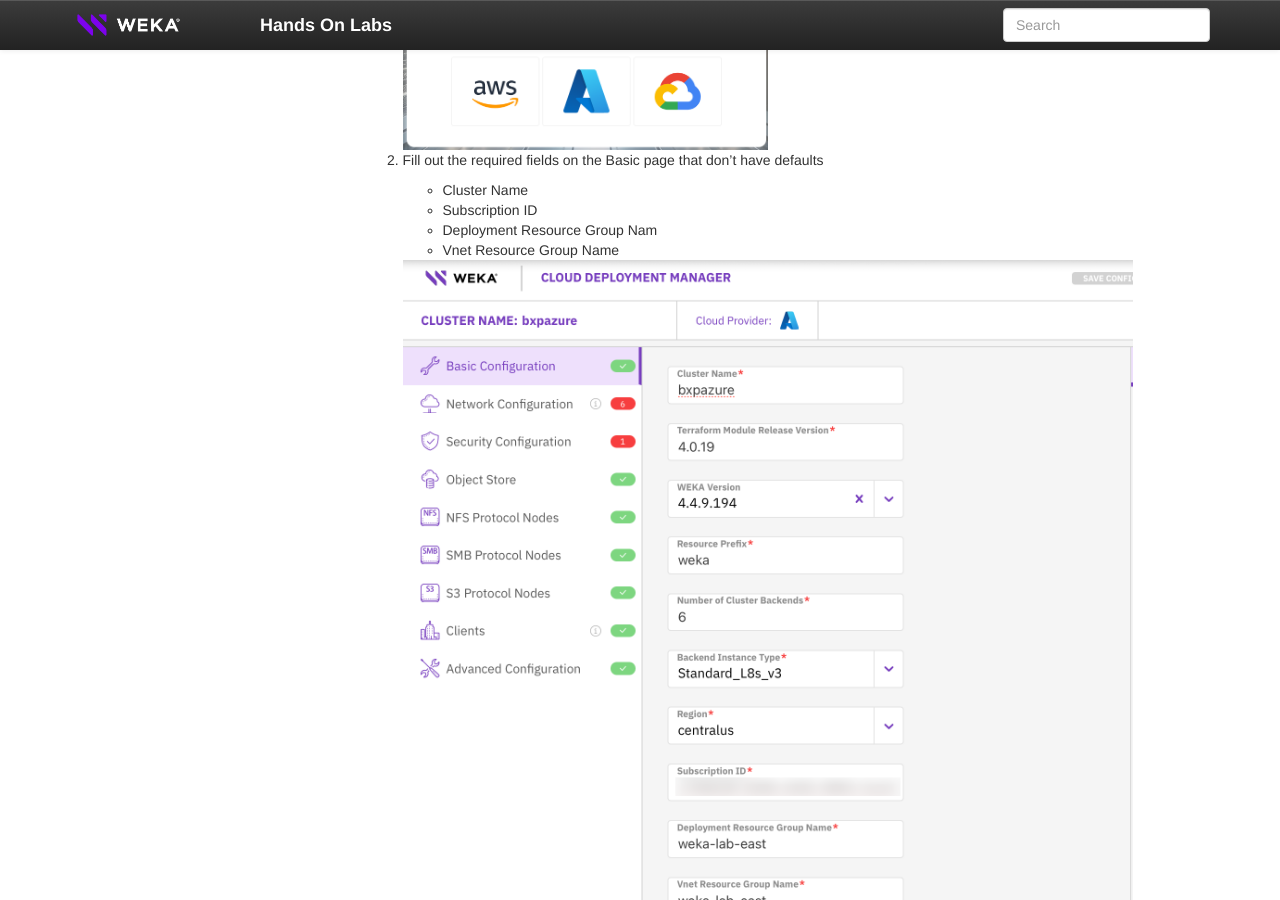
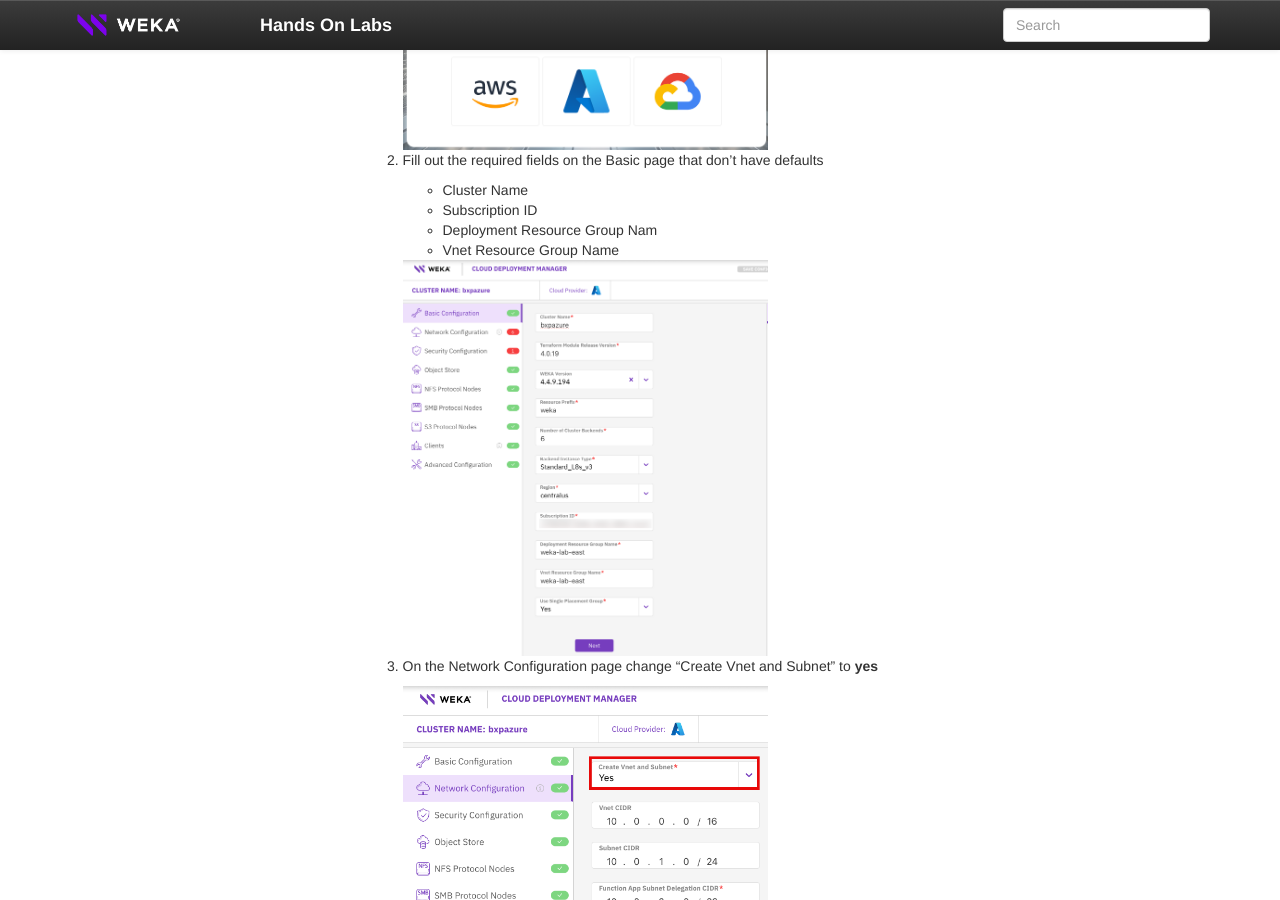
Before and after one commit to bmp-dot/template, a Sphinx documentation site: the page built from source/snap_2_obj/snap_2_obj.md, in a window 1280 px wide and 900 px high, scrolled down 435 px. Built offline with Sphinx 7.4.7, drawn with Linux system fonts in a browser that asks for light colours.

Commit message:
update all images

````diff
--- a/source/snap_2_obj/snap_2_obj.md
+++ b/source/snap_2_obj/snap_2_obj.md
@@ -10,13 +10,11 @@
 
 1.  In WEKA CDM choose your cloud
 
-
     ```{image} ./images/cdm.png
     :width: 50%
     :class: zoomable
     :alt: CDM
-
-
+    ```
 
 2.  Fill out the required fields on the Basic page that don't have defaults
     - Cluster Name
@@ -24,23 +22,43 @@
     - Deployment Resource Group Nam
     - Vnet Resource Group Name
 
-    [![CDM Basic](./images/cdm_basic.png)](./images/cdm_basic.png)
+    ```{image} ./images/cdm_basic.png
+    :width: 50%
+    :class: zoomable
+    :alt: CDM Basic
+    ```
 
 3.  On the Network Configuration page change "Create Vnet and Subnet" to **yes**
 
-    [![CDM Network](./images/cdm_network.png)](./images/cdm_network.png)
+    ```{image} ./images/cdm_network.png
+    :width: 50%
+    :class: zoomable
+    :alt: CDM Network
+    ```
 
 4.  On the Security Configuration page change Create Network Security Group to **yes**
 
-    [![CDM Security](./images/cdm_security.png)](./images/cdm_security.png)
+    ```{image} ./images/cdm_security.png
+    :width: 50%
+    :class: zoomable
+    :alt: CDM Security
+    ```
 
 5.  On the Clients  page change "Number of Clients to **3**.  These clients will be used to generate test data that will be restored witn Snap2Obj.
 
-    [![CDM Clients](./images/cdm_clients.png)](./images/cdm_clients.png)
+    ```{image} ./images/cdm_clients.png
+    :width: 50%
+    :class: zoomable
+    :alt: CDM Clients
+    ```
 
 6.  On the right hand side download the generated Terraform file
 
-    [![Terraform](./images/tf_download.png)](./images/tf_download.png)
+    ```{image} ./images/tf_download.png
+    :width: 50%
+    :class: zoomable
+    :alt: Terraform
+    ```
 
 7.  Run **terrafrom init** and **terraform apply**.  You should get an output simialr to the below.
 
@@ -83,9 +101,7 @@
   "weka_cluster_admin_password_secret_name" = "weka-password"
   ```
 
-
 8.  Once that finishes you will need to logon to the **Azure Portal** and go to the WEKA
 
 
-
 ##  New section
````
